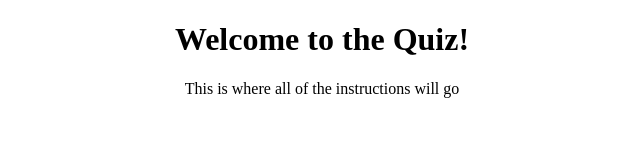
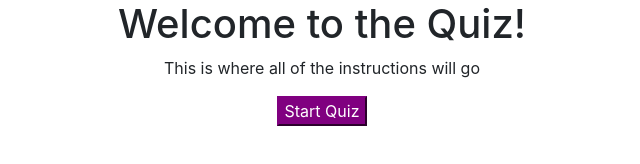
Before and after one commit to 7J647/code-quiz, a plain HTML site: page index.html in a window 1280 px wide. Shown: the whole page, without its empty margins (318-958 px from the left). Drawn offline with nearby package versions, Linux system fonts and the light colour scheme.

Commit message:
added get started button and styled it

```diff
--- a/index.html
+++ b/index.html
@@ -2,19 +2,26 @@
 <!--[if lt IE 7]>      <html class="no-js lt-ie9 lt-ie8 lt-ie7"> <![endif]-->
 <!--[if IE 7]>         <html class="no-js lt-ie9 lt-ie8"> <![endif]-->
 <!--[if IE 8]>         <html class="no-js lt-ie9"> <![endif]-->
-<!--[if gt IE 8]><!--> <html class="no-js"> <!--<![endif]-->
-    <head>
-        <meta charset="utf-8">
-        <meta http-equiv="X-UA-Compatible" content="IE=edge">
+<!--[if gt IE 8]><!-->
+<html class="no-js">
+  <!--<![endif]-->
+  <head>
+    <meta charset="utf-8" />
+    <meta http-equiv="X-UA-Compatible" content="IE=edge" />
     <title>Code Quiz</title>
-        <meta name="description" content="">
-        <meta name="viewport" content="width=device-width, initial-scale=1">
-        <link rel="stylesheet" href="">
-    </head>
-    <body>
+    <meta name="description" content="" />
+    <meta name="viewport" content="width=device-width, initial-scale=1" />
+    <link rel="stylesheet" href="" />
 
+    <link
+      rel="stylesheet"
+      href="https://stackpath.bootstrapcdn.com/bootstrap/4.5.2/css/bootstrap.min.css"
+      integrity="sha384-JcKb8q3iqJ61gNV9KGb8thSsNjpSL0n8PARn9HuZOnIxN0hoP+VmmDGMN5t9UJ0Z"
+      crossorigin="anonymous"
+    />
 
-
-        <script src="./script.js"></script>
-    </body>
+  </head>
+  <body>
+    <script src="./script.js"></script>
+  </body>
 </html>
--- a/script.js
+++ b/script.js
@@ -27,22 +27,22 @@ introText.textContent = "This is where all of the instructions will go";
 document.body.appendChild (introText);
 introText.setAttribute("style", "text-align:center");
 
+//create container to center button
+var buttonContainer = document.createElement("div");
 
+//add content
+buttonContainer.setAttribute("style", "text-align:center");
 
-// //creating container for welcome screen
-// var welcomeScreen = document.createElement("div");
+        //creating get started button
+        var startButton = document.createElement ("button");
 
-// //adding content
-// welcomeScreen.setAttribute("style", "textalign:center;");
-// //append to body
-// document.body.appendChild(welcomeScreen);
+        //add content
+        startButton.textContent = "Start Quiz";
+        startButton.setAttribute("class","btn-primary")
+        startButton.setAttribute("style","background-color:purple; border-color:purple;");
 
-//     //creating h1 header
-//     var welcomeText = welcomeScreen.createElement("h1");
-//     //adding text content
-//     welcomeText.textContent = "Welcome to the Quiz";
-//     //appending to existing element
-//     welcomeScreen.appendChild(welcomeText);
+        //append to container
+         buttonContainer.appendChild(startButton);
 
-//     //creating text explaining quiz
-//     var explainText = welcomeScreen.createElement("p");
+//append container to body
+document.body.appendChild(buttonContainer);
```
